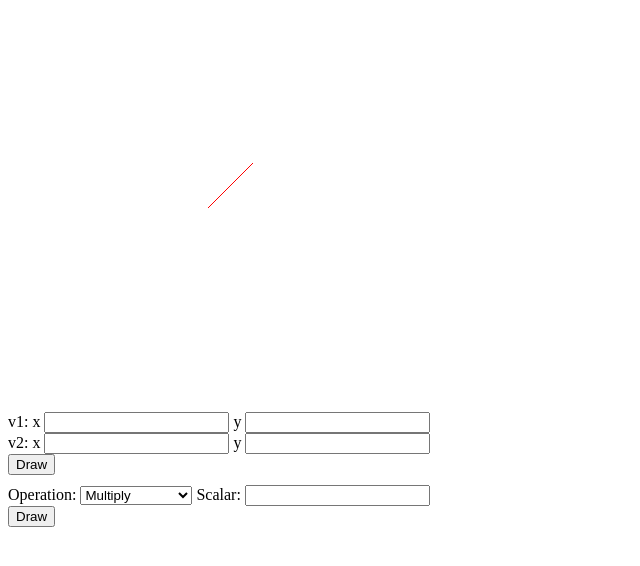
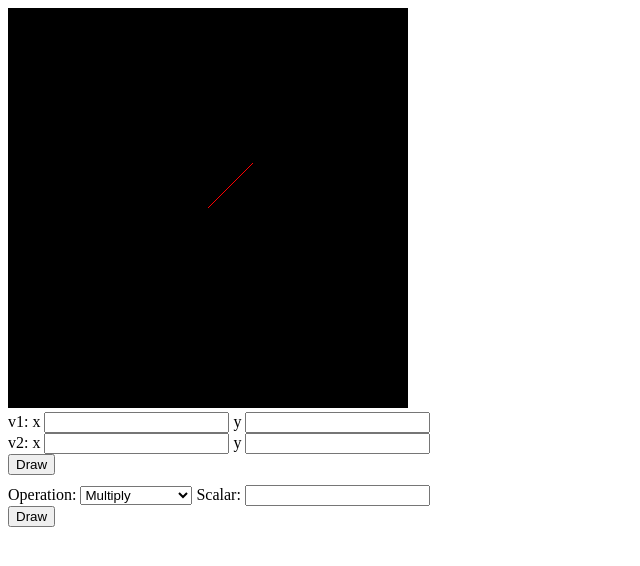
Before and after one commit to CaiNann/CSE-160, a plain HTML site: page asgn0/src/asg0.html in a window 1280 px wide. Shown: the whole page, without its empty margins (0-640 px from the left). Drawn offline with Linux system fonts and the light colour scheme.

Commit message:
Made canvas background black

```diff
--- a/asgn0/src/asg0.html
+++ b/asgn0/src/asg0.html
@@ -7,11 +7,11 @@
  <head>
     <script src="../lib/cuon-matrix-cse160.js"></script>
     <meta charset="utf-8" />
-    <title>Draw a blue rectangle (canvas version)</title>
+    <title>Draw vectors!</title>
  </head>
 
  <body onload="main()">
-    <canvas id="example" width="400" height="400">
+    <canvas id="example" width="400" height="400" style="background-color: black;">
         Please use a browser that supports "canvas"
     </canvas>
     <script src="asg0.js"></script>
```
